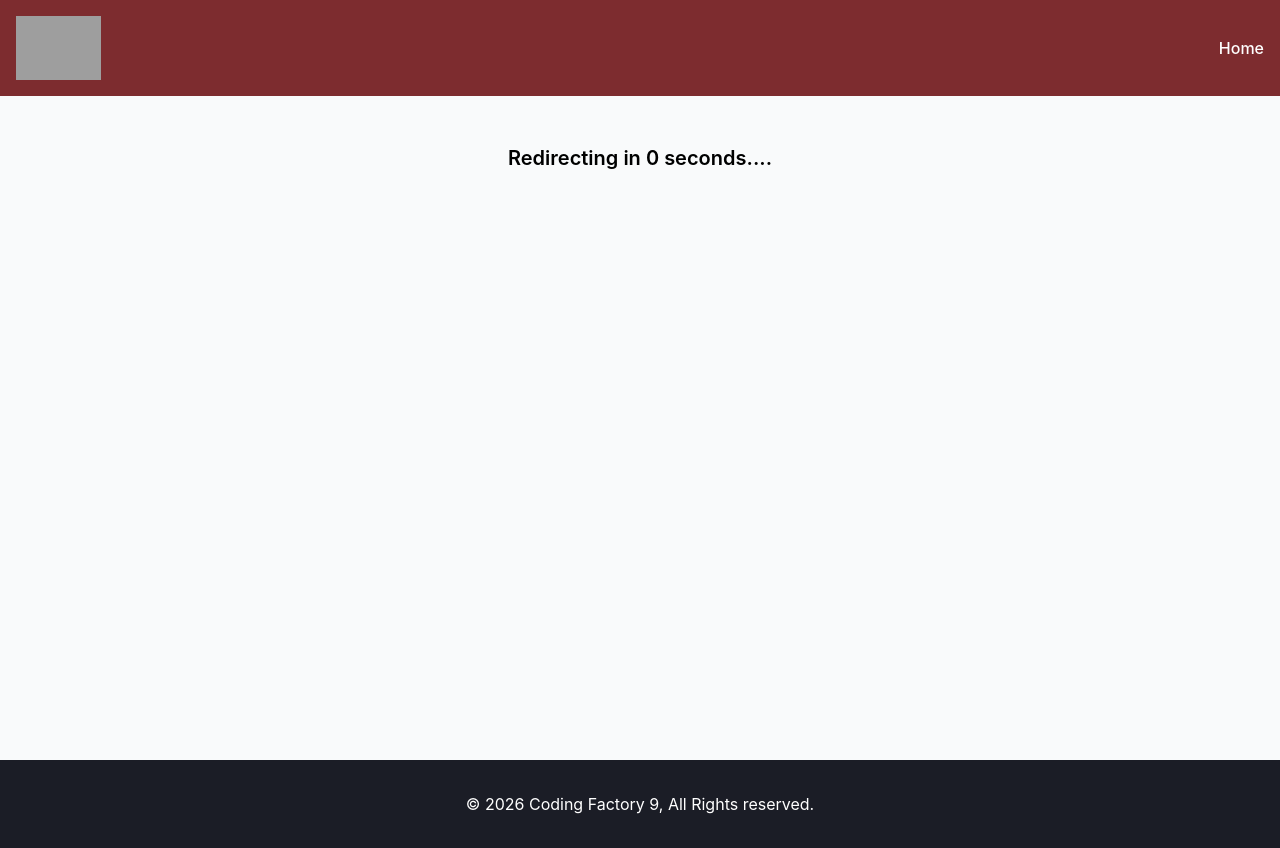
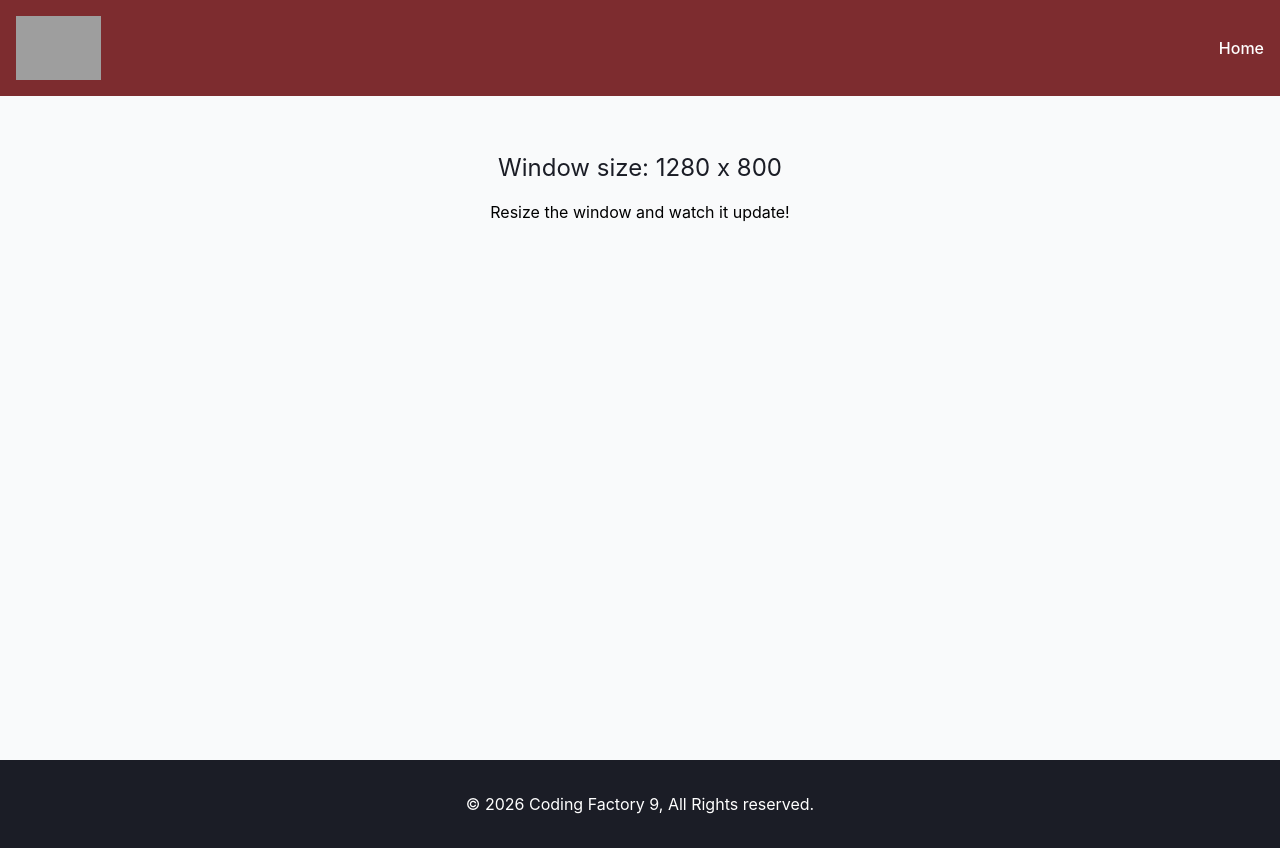
Before and after one commit to evitsapara/cf9-react-app, a React (Vite) app: page / in a window 1280 px wide. Before the commit this address led to /example. Built offline with nearby package versions, Linux system fonts and the light colour scheme; grey boxes are pictures that could not be loaded.

Commit message:
feat: add WindowSize component

```diff
--- a/src/App.tsx
+++ b/src/App.tsx
@@ -3,13 +3,14 @@
 // import ArrowFunctionalComponent from "./components/LessonTwo/ArrowFunctionalComponent.tsx";
 // import ArrowFunctionalComponentWithProps from "./components/LessonThree/ArrowFunctionalComponentWithProps.tsx";
 import Layout from "./components/Layout.tsx";
+import WindowSize from "./components/LessonSix/WindowSize.tsx";
 // import CounterAdvanced from "./components/LessonFour/CounterAdvanced.tsx";
 // import NameChanger from "./components/LessonFive/NameChanger.tsx";
 // import CounterWithCustomHook from "./components/LessonFive/CounterWithCustomHook.tsx";
 // import {useEffect} from "react";
 // import NameChangerWithTitle from "./components/LessonFive/NameChangerWithTitle.tsx";
 // import AutoRedirect from "./components/LessonSix/AutoRedirect.tsx";
-import AutoRedirectAdvanced from "./components/LessonSix/AutoRedirectAdvanced.tsx";
+// import AutoRedirectAdvanced from "./components/LessonSix/AutoRedirectAdvanced.tsx";
 // import Counter from "./components/LessonFour/Counter.tsx";
 // import ClassCounter from "./components/LessonFour/ClassCounter.tsx";
 
@@ -101,7 +102,8 @@
             {/*LESSON SIX*/}
             <Layout addClasses="bg-gray-50">
                 {/*<AutoRedirect />*/}
-                <AutoRedirectAdvanced />
+                {/*<AutoRedirectAdvanced />*/}
+                <WindowSize />
             </Layout>
         </>
     )
--- /dev/null
+++ b/src/components/LessonSix/WindowSize.tsx
@@ -0,0 +1,37 @@
+import {useEffect, useState} from "react";
+
+const WindowSize = () => {
+    const [size, setSize] = useState({
+        width: window.innerWidth,
+        height: window.innerHeight
+    });
+
+    useEffect(() => {
+        // SETUP
+        const handleResize = () => {
+            setSize({
+                width: window.innerWidth,
+                height: window.innerHeight
+            });
+        };
+
+        window.addEventListener("resize", handleResize);
+
+        // CLEANUP
+        return () => {
+            window.removeEventListener("resize", handleResize);
+            };
+    }, []);
+
+    return (
+        <>
+            <div className="text-center pt-2">
+                <h1 className="text-cf-dark-gray text-2xl mb-4">
+                    Window size: {size.width} x {size.height}
+                </h1>
+                <p>Resize the window and watch it update!</p>
+            </div>
+        </>
+    );
+};
+export default WindowSize;
```
